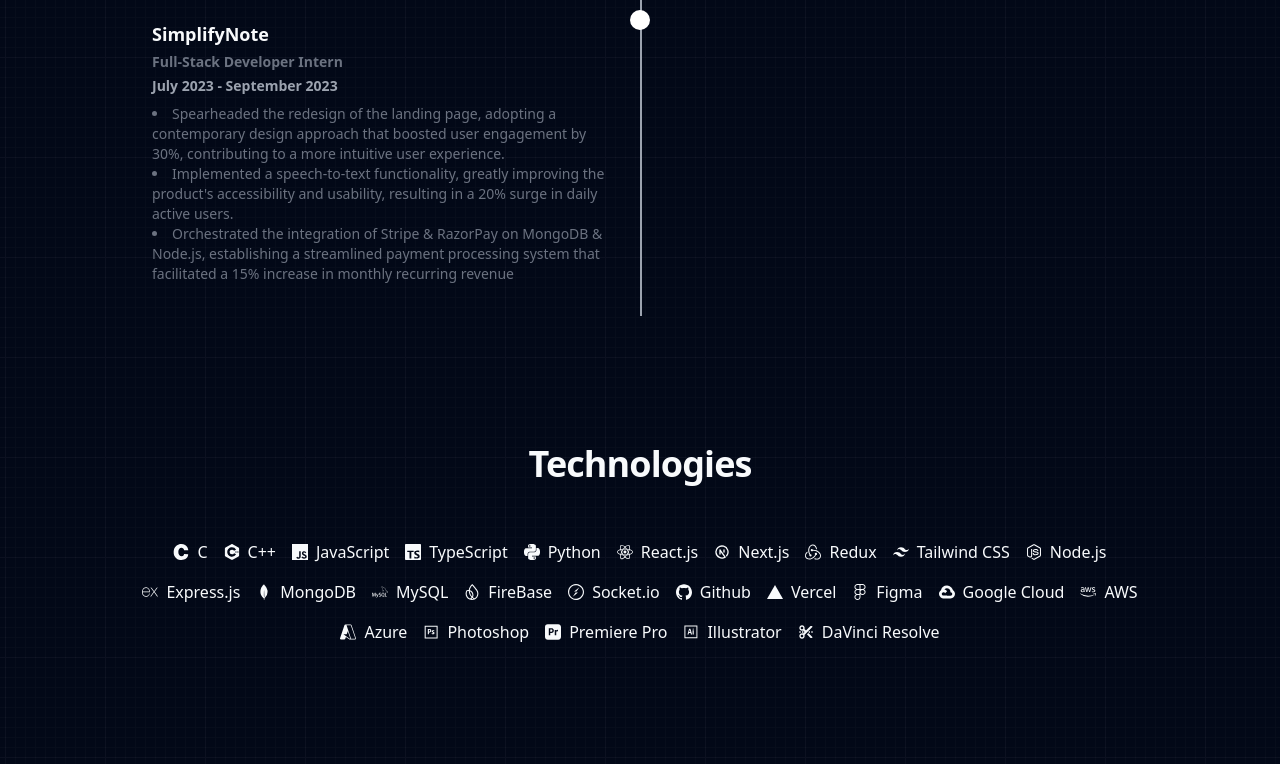
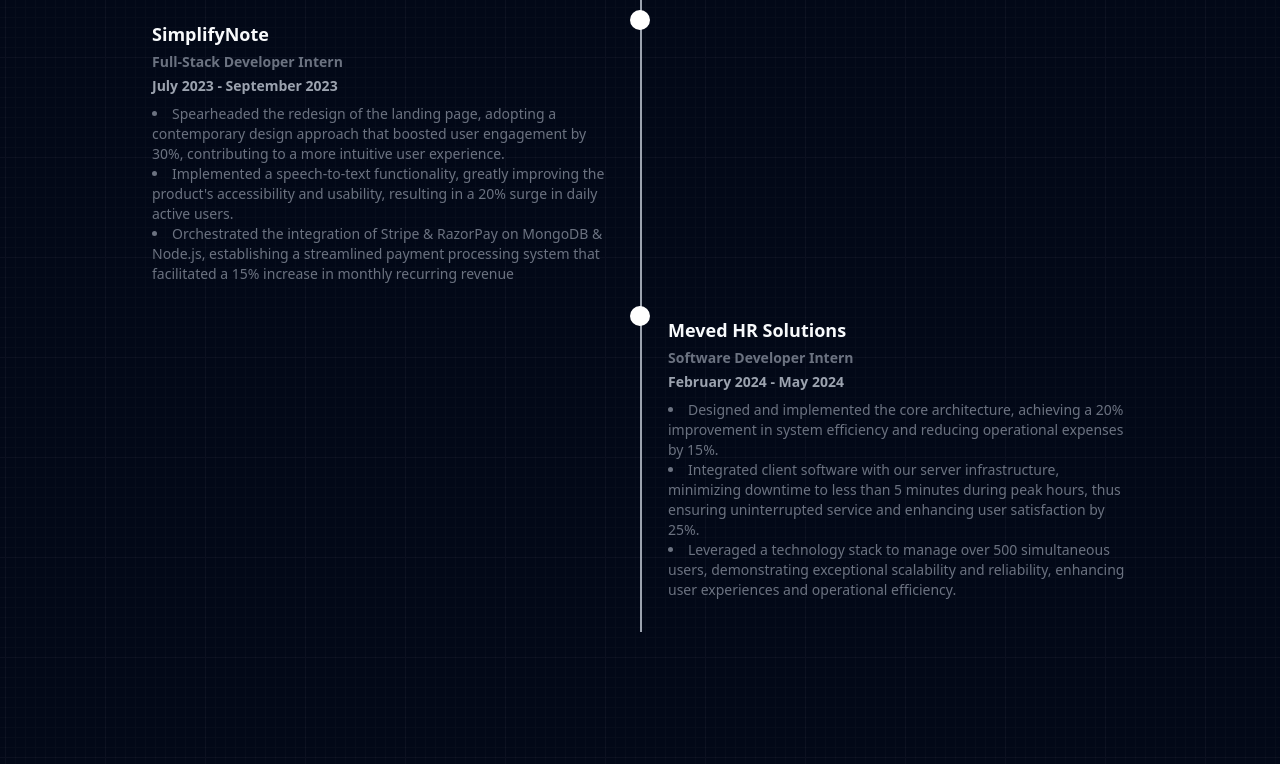
Before and after one commit to dfordp/portfolio, a React (Vite) app: page / in a window 1280 px wide. Shown: the part 1748-2512 px from the top of the page. Built offline with nearby package versions, Linux system fonts and the light colour scheme.

Commit message:
Update Experience.tsx

```diff
--- a/src/components/Experience.tsx
+++ b/src/components/Experience.tsx
@@ -49,6 +49,16 @@
       "Implemented a speech-to-text functionality, greatly improving the product's accessibility and usability, resulting in a 20% surge in daily active users.",
       "Orchestrated the integration of Stripe & RazorPay on MongoDB & Node.js, establishing a streamlined payment processing system that facilitated a 15% increase in monthly recurring revenue",
     ]
+   },
+   {
+    company: 'Meved HR Solutions',
+    role: 'Software Developer Intern',
+    timePeriod: 'February 2024 - May 2024',
+    points: [
+      "Designed and implemented the core architecture, achieving a 20% improvement in system efficiency and reducing operational expenses by 15%.",
+      "Integrated client software with our server infrastructure, minimizing downtime to less than 5 minutes during peak hours, thus ensuring uninterrupted service and enhancing user satisfaction by 25%.",
+      "Leveraged a technology stack to manage over 500 simultaneous users, demonstrating exceptional scalability and reliability, enhancing user experiences and operational efficiency.",
+    ]
   },
 ];
 
```
